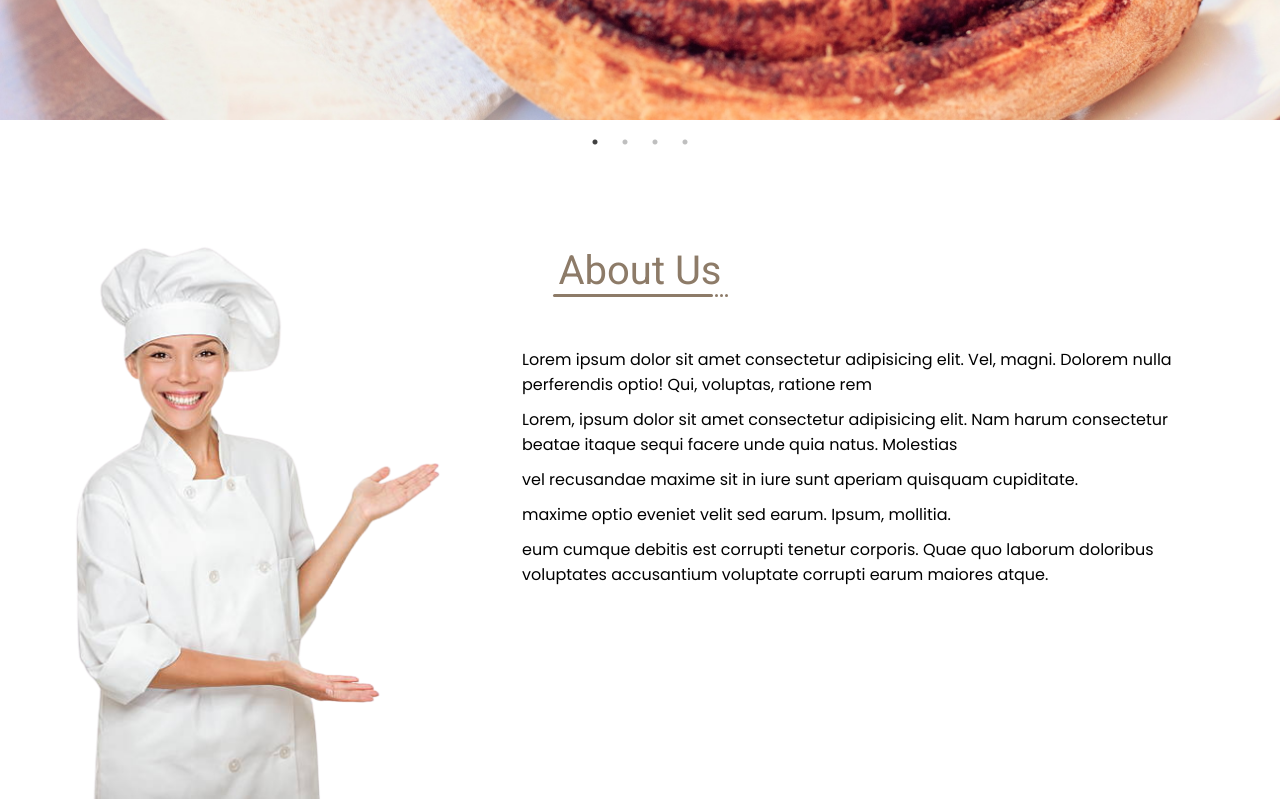
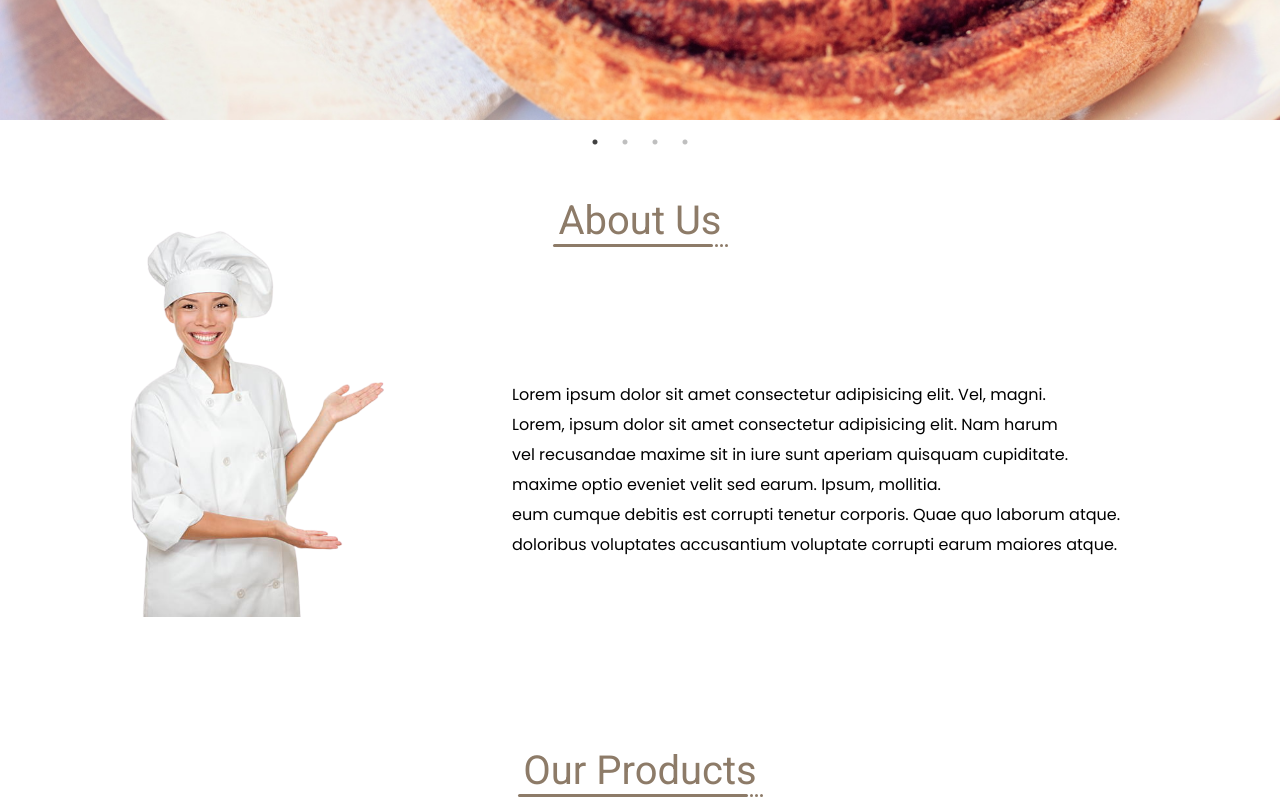
Before and after one commit to Muneebbhat/Cresent, a React (Vite) app: page / in a window 1280 px wide. Shown: the part 380-1181 px from the top of the page. Built offline with nearby package versions, Linux system fonts and the light colour scheme.

Commit message:
tala wuch

```diff
--- a/src/Components/aboutDetails/AboutContent.jsx
+++ b/src/Components/aboutDetails/AboutContent.jsx
@@ -3,7 +3,6 @@ import { AboutContainer } from './AboutContentStyle';
 import data from '../../assets/local-data/Data.json';
 
 const AboutContent = () => {
-  console.log(data.about_image);
   return (
     <AboutContainer>
       <div className='image_container'>
@@ -13,11 +12,9 @@ const AboutContent = () => {
         <ul>
           <li>
             Lorem ipsum dolor sit amet consectetur adipisicing elit. Vel, magni.
-            Dolorem nulla perferendis optio! Qui, voluptas, ratione rem
           </li>
           <li>
             Lorem, ipsum dolor sit amet consectetur adipisicing elit. Nam harum
-            consectetur beatae itaque sequi facere unde quia natus. Molestias
           </li>
           <li>
             vel recusandae maxime sit in iure sunt aperiam quisquam cupiditate.
@@ -25,6 +22,9 @@ const AboutContent = () => {
           <li>maxime optio eveniet velit sed earum. Ipsum, mollitia.</li>
           <li>
             eum cumque debitis est corrupti tenetur corporis. Quae quo laborum
+            atque.
+          </li>
+          <li>
             doloribus voluptates accusantium voluptate corrupti earum maiores
             atque.
           </li>
--- a/src/Components/aboutDetails/AboutContentStyle.js
+++ b/src/Components/aboutDetails/AboutContentStyle.js
@@ -3,95 +3,75 @@ import { Constant } from '../../assets/reusable/index';
 
 export const AboutContainer = styled.div`
   /* background-color: green; */
-  height: 80%;
   display: flex;
   align-items: center;
   justify-content: center;
   width: 100%;
+  padding: 0 0 20px 0;
+  min-height: 400px;
   .image_container {
     position: relative;
     width: 40%;
-    height: 100%;
     /* background-color: maroon; */
     display: flex;
-    align-items: center;
     justify-content: center;
     img {
       position: absolute;
-      height: 110%;
-      top: -100px;
+      height: 400px;
+      width: 300px;
+      top: -250px;
     }
   }
   .text_container {
     width: 60%;
     height: 100%;
-
-    padding: 10px 50px 10px 10px;
+    padding-right: 10px;
     /* background-color: maroon; */
     ul {
       list-style: none;
       li {
         font-size: 16px;
-        padding-top: 10px;
+        padding-top: 5px;
       }
     }
   }
 
   @media screen and (max-width: 1024px) {
-    height: 80%;
+    /* background-color: red; */
+
     .image_container {
-      width: 40%;
-      height: 100%;
-
       img {
-        height: 100%;
-        top: -50px;
-      }
-    }
-    .text_container {
-      padding: 10px 10px 10px 10px;
-      ul {
-        list-style: none;
-        li {
-          font-size: 14px;
-          padding-top: 10px;
-        }
+        position: absolute;
+        height: 400px;
+        width: 300px;
+        top: -220px;
       }
     }
   }
   /* media 768 */
   @media screen and (max-width: 768px) {
+    /* background-color: red; */
+
     .image_container {
       img {
         position: absolute;
-        height: 100%;
-        top: -40px;
-      }
-    }
-    .text_container {
-      width: 60%;
-      height: 100%;
-      padding: 10px 10px 10px 0px;
-      ul {
-        list-style: none;
-        li {
-          font-size: 14px;
-          padding-top: 5px;
-        }
+        height: 370px;
+        width: 250px;
+        top: -220px;
       }
     }
   }
   /* media 425 */
   @media screen and (max-width: 550px) {
-    height: 80%;
-    width: 100%;
+    min-height: 250px;
+
+    padding: 10px 0;
+    background-color: red;
     .image_container {
       display: none;
     }
     .text_container {
       width: 100%;
-      padding: 20px 10px;
-      /* background-color: maroon; */
       ul {
         list-style: none;
         li {
--- a/src/pages/about/aboutStyle.js
+++ b/src/pages/about/aboutStyle.js
@@ -2,35 +2,21 @@ import styled from 'styled-components';
 import { Constant } from '../../assets/reusable/index';
 
 export const AboutWrapper = styled.section`
-  height: 100vh;
+  width: 100%;
+  max-width: 1336px;
   padding: 50px 0;
-  max-height: 800px;
-  /* background-color: yellow; */
-  padding-top: 100px;
-  width: 100vw;
-  max-width: 1336px;
 
-  @media screen and (max-width: 1024px) {
-    height: 80vh;
-    /* overflow-y: scroll; */
-    /* background-color: yellow; */
+  /* @media screen and (max-width: 1024px) {
     padding: 50px 0;
-    width: 100vw;
-    max-width: 1336px;
-  }
+  } */
   @media screen and (max-width: 768px) {
-    height: 80vh;
     /* background-color: yellow; */
     padding-top: 50px;
-    width: 100vw;
-    max-width: 1336px;
   }
 
   @media screen and (max-width: 550px) {
-    height: 80vh;
     /* background-color: yellow; */
-    padding-top: 50px;
-    width: 100vw;
-    max-width: 1336px;
+    padding-top: 20px;
+    padding: 10px;
   }
 `;
```
